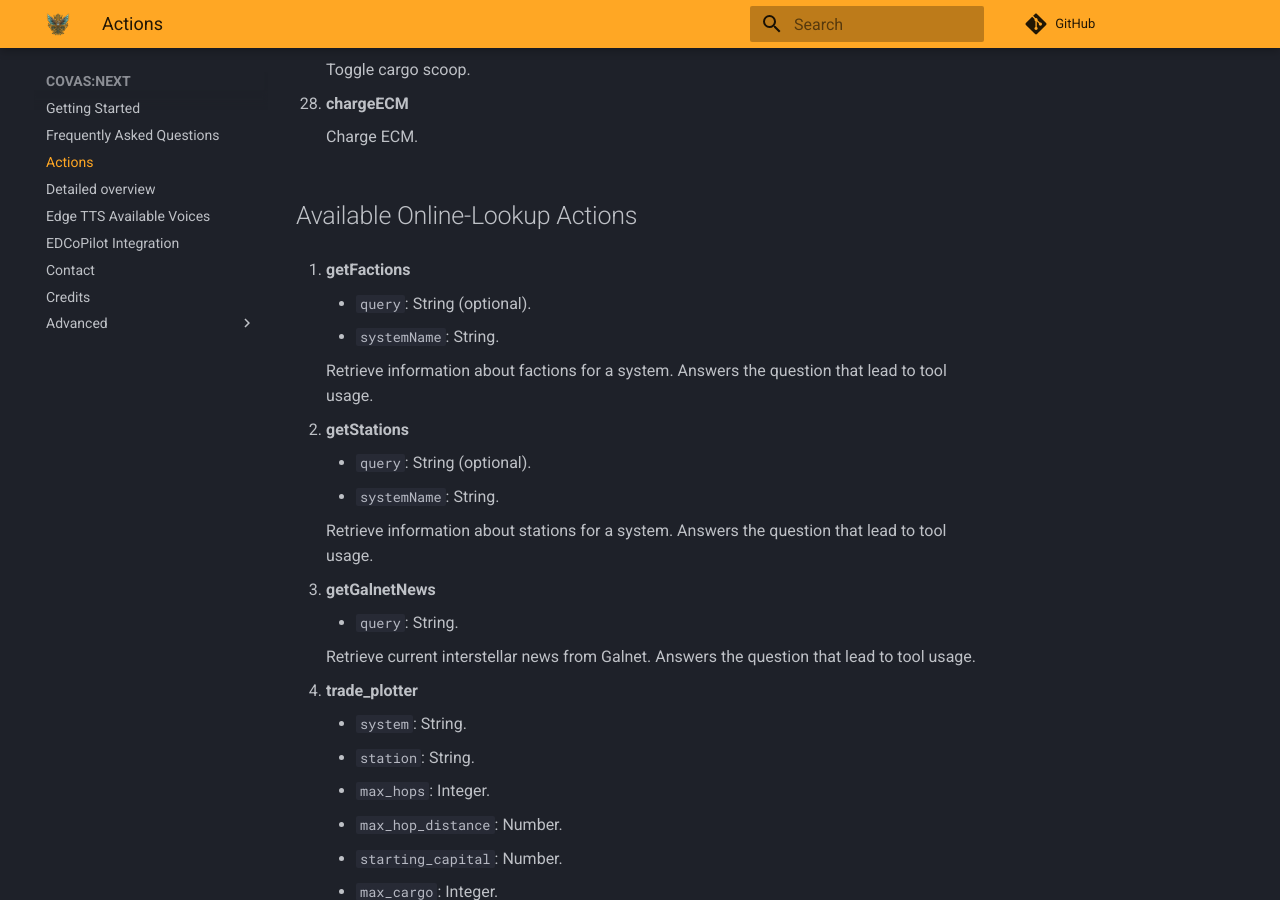
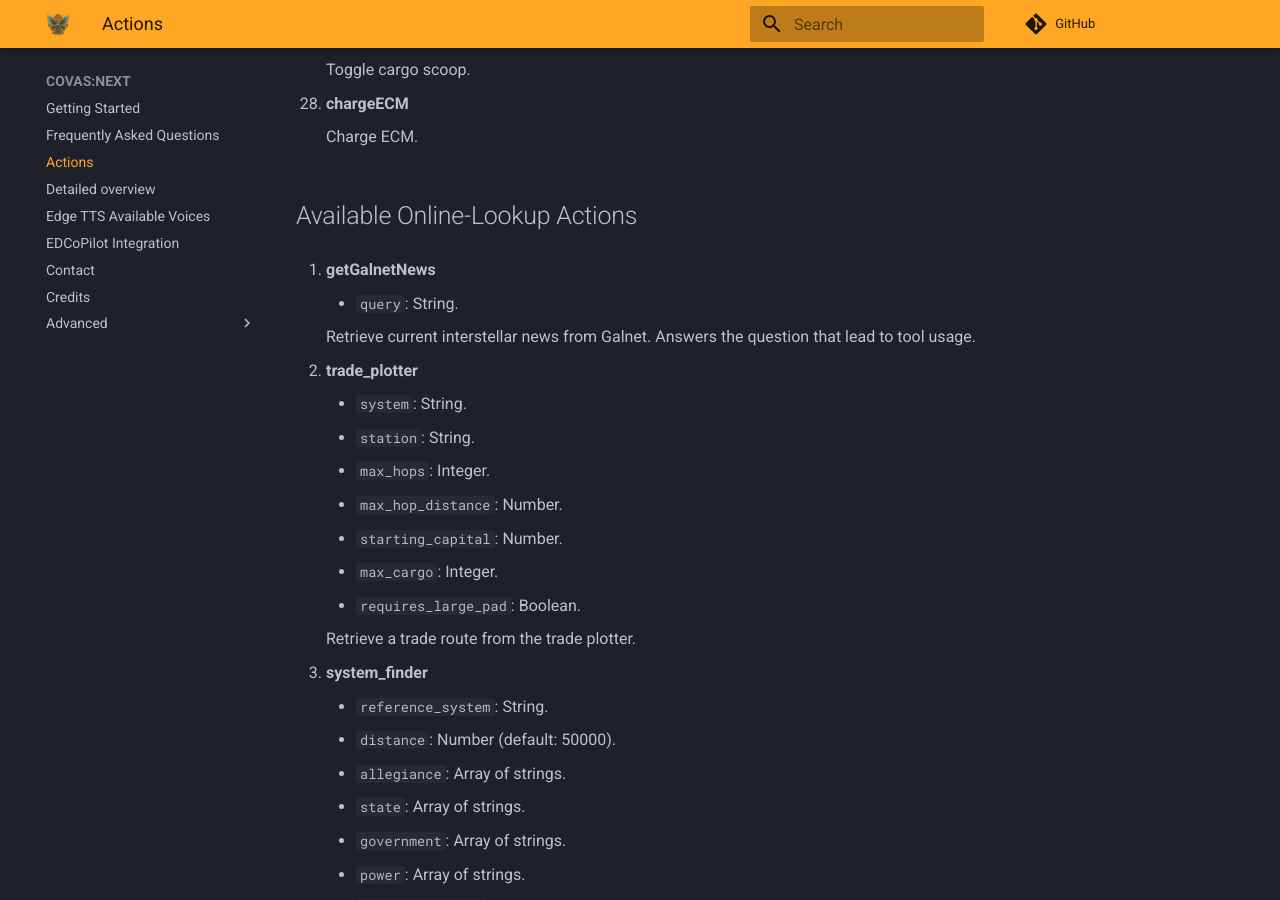
Before and after one commit to RatherRude/Elite-Dangerous-AI-Integration, an MkDocs documentation site: the page built from docs/20_actions.md, in a window 1280 px wide and 900 px high, scrolled down 3032 px. Built offline with MkDocs 1.6.1 and Material for MkDocs 9.7.7, drawn with Linux system fonts in a browser that asks for light colours; comment, search, counter and statistics services are not loaded.

Commit message:
Update aiToolList.md

```diff
--- a/docs/20_actions.md
+++ b/docs/20_actions.md
@@ -139,24 +139,12 @@ This is a list of all currently supported actions the AI can perform. Just talk
 
 ## Available Online-Lookup Actions
 
-1. **getFactions**
-    - `query`: String (optional).
-    - `systemName`: String.
-
-     Retrieve information about factions for a system. Answers the question that lead to tool usage.
-
-2. **getStations**
-    - `query`: String (optional).
-    - `systemName`: String.
-
-     Retrieve information about stations for a system. Answers the question that lead to tool usage.
-
-3. **getGalnetNews**
+1. **getGalnetNews**
     - `query`: String.
 
      Retrieve current interstellar news from Galnet. Answers the question that lead to tool usage.
 
-4. **trade_plotter**
+2. **trade_plotter**
     - `system`: String.
     - `station`: String.
     - `max_hops`: Integer.
```
Also changed, not shown: other parts of docs/20_actions.md (+2 -2 lines).
